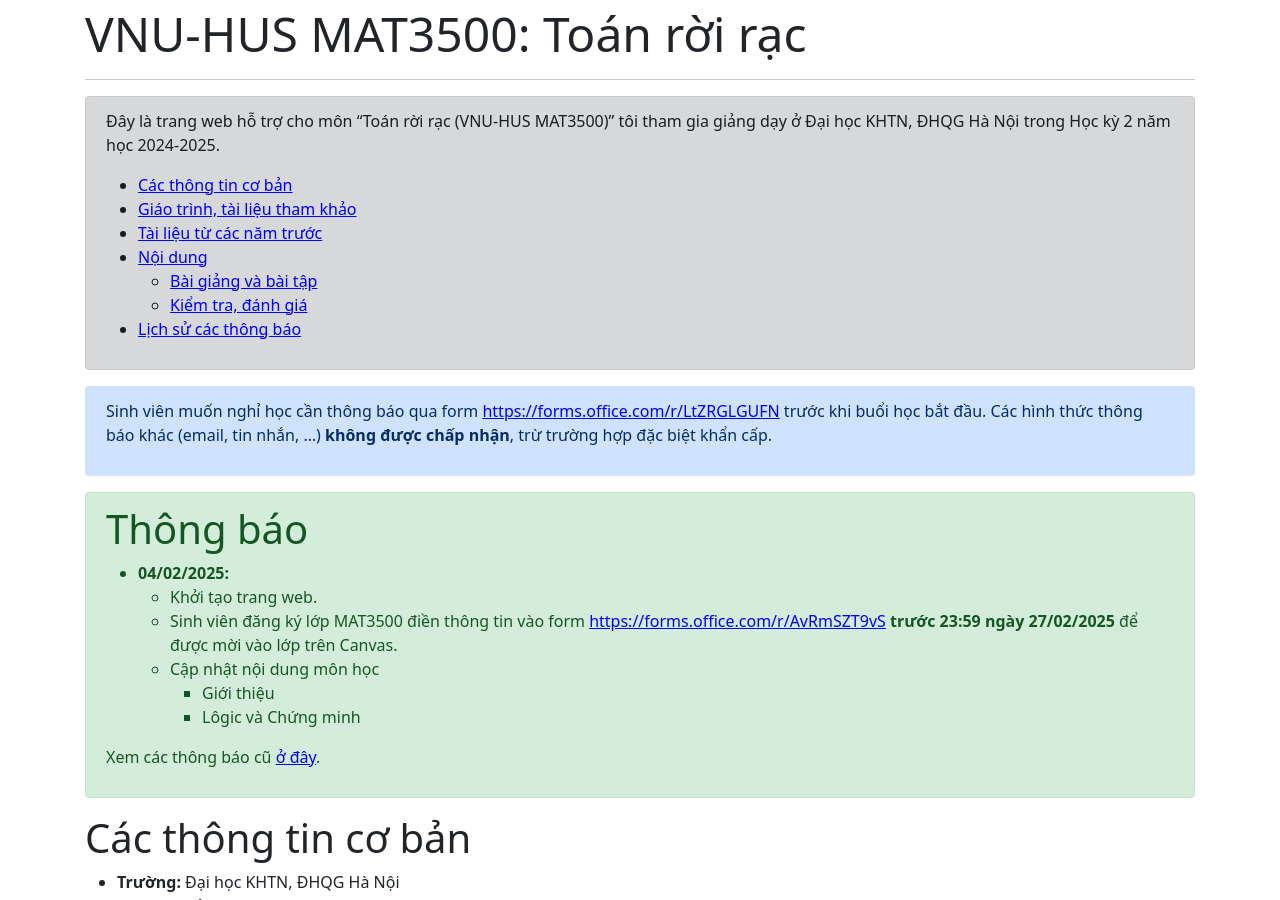
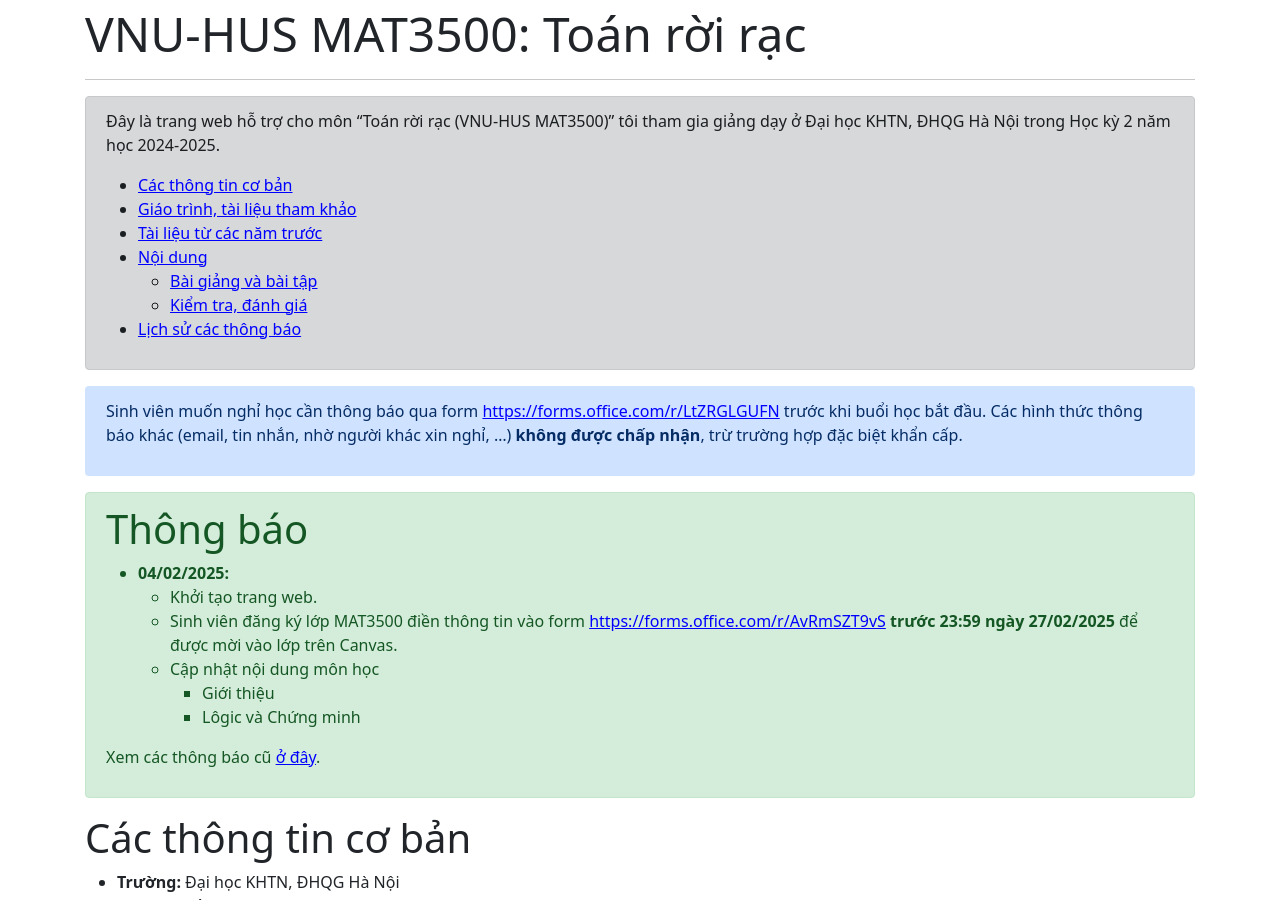
Before and after one commit to hoanganhduc/hoanganhduc.github.io, a Jekyll site: the page built from teaching/VNU-HUS/2025/spring/MAT3500/index.md, in a window 1280 px wide and 900 px high. Built offline with Jekyll 4.4.1, drawn with Linux system fonts in a browser that asks for light colours; nearby versions of some CDN libraries; a style sheet for code colours, icons or effects is not loaded.

Commit message:
Updated @ 2025-02-04  11:06:11 ICT

```diff
--- a/teaching/VNU-HUS/2025/spring/MAT3500/index.md
+++ b/teaching/VNU-HUS/2025/spring/MAT3500/index.md
@@ -14,7 +14,7 @@ katex: true
 </div>
 
 <div class="alert alert-primary" role="alert" markdown="1">
-Sinh viên muốn nghỉ học cần thông báo qua form [https://forms.office.com/r/LtZRGLGUFN](https://forms.office.com/r/LtZRGLGUFN) trước khi buổi học bắt đầu. Các hình thức thông báo khác (email, tin nhắn, ...) **không được chấp nhận**, trừ trường hợp đặc biệt khẩn cấp.
+Sinh viên muốn nghỉ học cần thông báo qua form [https://forms.office.com/r/LtZRGLGUFN](https://forms.office.com/r/LtZRGLGUFN) trước khi buổi học bắt đầu. Các hình thức thông báo khác (email, tin nhắn, nhờ người khác xin nghỉ, ...) **không được chấp nhận**, trừ trường hợp đặc biệt khẩn cấp.
 </div>
 
 <div class="alert alert-success" role="alert" markdown="1">
```
Also changed, not shown: 1 other file.
